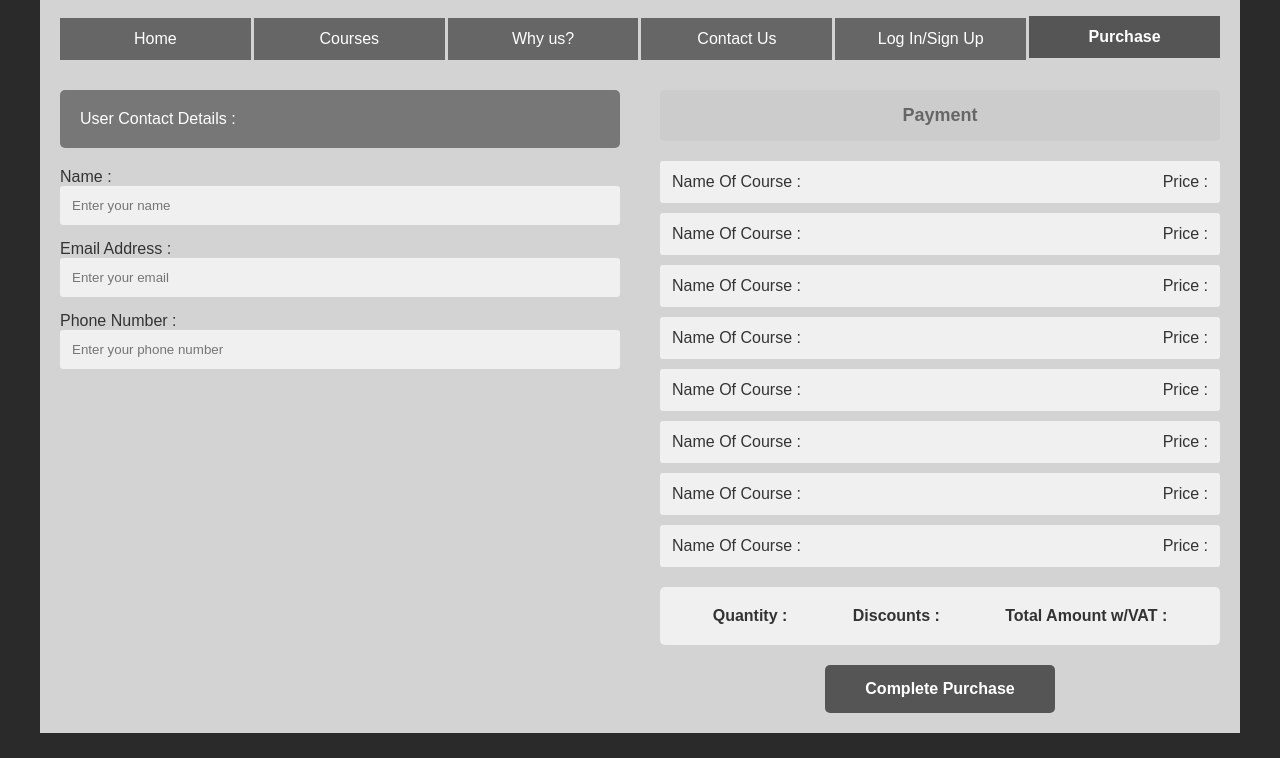
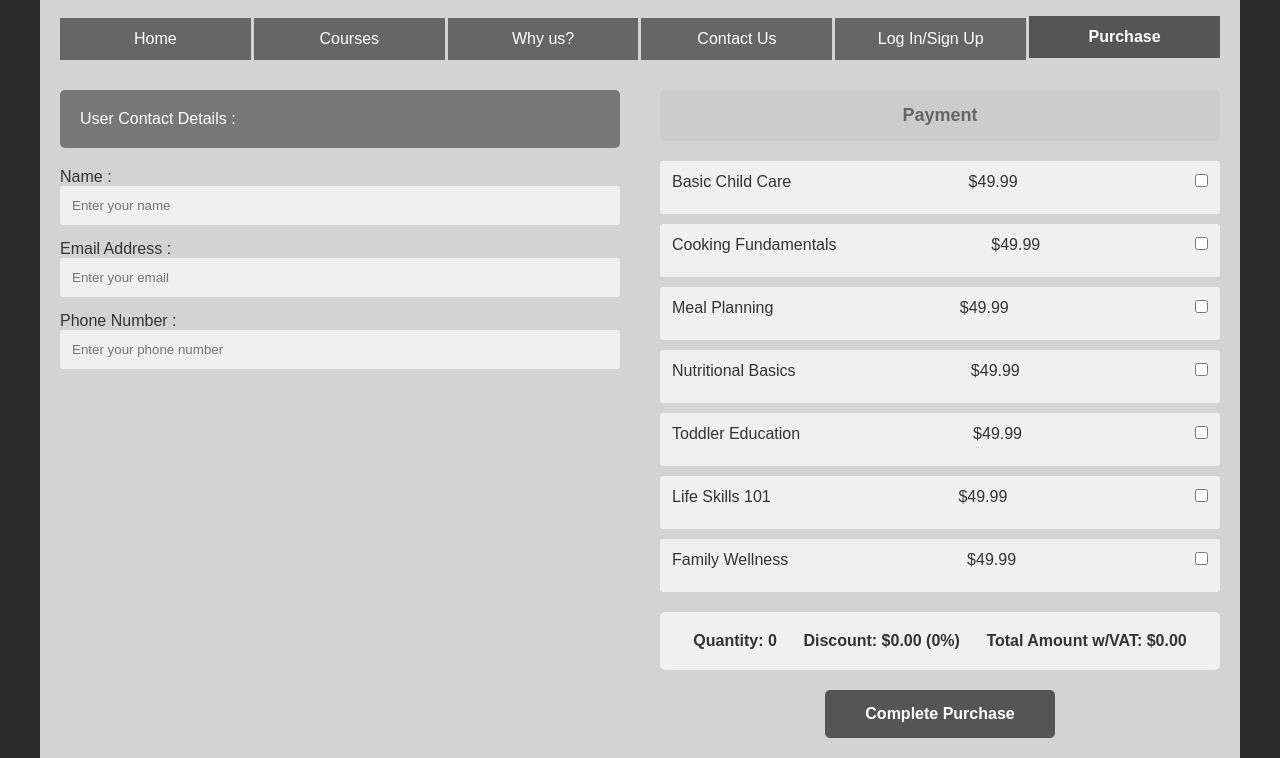
Before and after one commit to ST10466821/XHAW-WEBSITE-GROUP-PROJECT, a plain HTML site: page XHAW-WEBSITE-main/purchase.html in a window 1280 px wide. Shown: the part 141-899 px from the top of the page. Before the commit the page ends 874 px from the top, so only its background shows below. Drawn offline with Linux system fonts and the light colour scheme.

Commit message:
Refactor purchase form layout and enhance validation for user input and added code to allow for calculation of fees

```diff
--- a/XHAW-WEBSITE-main/purchase.html
+++ b/XHAW-WEBSITE-main/purchase.html
@@ -23,20 +23,15 @@
 
         <div class="purchase-form">
             <div class="purchase-left">
-                <div class="contact-details">
-                    User Contact Details :
-                </div>
-
+                <div class="contact-details">User Contact Details :</div>
                 <div>
                     <div>Name :</div>
                     <input type="text" placeholder="Enter your name">
                 </div>
-
                 <div>
                     <div>Email Address :</div>
                     <input type="email" placeholder="Enter your email">
                 </div>
-
                 <div>
                     <div>Phone Number :</div>
                     <input type="tel" placeholder="Enter your phone number">
@@ -47,56 +42,113 @@
                 <div class="payment-header">Payment</div>
 
                 <div class="payment-item">
-                    <span>Name Of Course :</span>
-                    <span>Price :</span>
+                    <span>Basic Child Care</span>
+                    <span class="price">$49.99</span>
+                    <span><input type="checkbox" id="course1" name="courses" value="49.99" onchange="calculateTotal()"></span>
                 </div>
 
                 <div class="payment-item">
-                    <span>Name Of Course :</span>
-                    <span>Price :</span>
+                    <span>Cooking Fundamentals</span>
+                    <span class="price">$49.99</span>
+                    <span><input type="checkbox" id="course2" name="courses" value="49.99" onchange="calculateTotal()"></span>
                 </div>
 
                 <div class="payment-item">
-                    <span>Name Of Course :</span>
-                    <span>Price :</span>
+                    <span>Meal Planning</span>
+                    <span class="price">$49.99</span>
+                    <span><input type="checkbox" id="course3" name="courses" value="49.99" onchange="calculateTotal()"></span>
                 </div>
 
                 <div class="payment-item">
-                    <span>Name Of Course :</span>
-                    <span>Price :</span>
+                    <span>Nutritional Basics</span>
+                    <span class="price">$49.99</span>
+                    <span><input type="checkbox" id="course4" name="courses" value="49.99" onchange="calculateTotal()"></span>
                 </div>
 
                 <div class="payment-item">
-                    <span>Name Of Course :</span>
-                    <span>Price :</span>
+                    <span>Toddler Education</span>
+                    <span class="price">$49.99</span>
+                    <span><input type="checkbox" id="course5" name="courses" value="49.99" onchange="calculateTotal()"></span>
                 </div>
 
                 <div class="payment-item">
-                    <span>Name Of Course :</span>
-                    <span>Price :</span>
+                    <span>Life Skills 101</span>
+                    <span class="price">$49.99</span>
+                    <span><input type="checkbox" id="course6" name="courses" value="49.99" onchange="calculateTotal()"></span>
                 </div>
 
                 <div class="payment-item">
-                    <span>Name Of Course :</span>
-                    <span>Price :</span>
-                </div>
-
-                <div class="payment-item">
-                    <span>Name Of Course :</span>
-                    <span>Price :</span>
+                    <span>Family Wellness</span>
+                    <span class="price">$49.99</span>
+                    <span><input type="checkbox" id="course7" name="courses" value="49.99" onchange="calculateTotal()"></span>
                 </div>
 
                 <div class="payment-total">
-                    <span>Quantity :</span>
-                    <span>Discounts :</span>
-                    <span>Total Amount w/VAT :</span>
+                    <span>Quantity: <span id="quantity">0</span></span>
+                    <span>Discount: $<span id="discount">0.00</span> (<span id="discountPercent">0</span>%)</span>
+                    <span>Total Amount w/VAT: $<span id="total">0.00</span></span>
                 </div>
 
                 <div style="text-align: center;">
-                    <button class="purchase-button">Complete Purchase</button>
+                    <button class="purchase-button" onclick="validateAndSubmit()">Complete Purchase</button>
                 </div>
             </div>
         </div>
     </div>
+
+    <script>
+        function calculateTotal() {
+            const courses = document.getElementsByName("courses");
+            let subtotal = 0;
+            let selectedCount = 0;
+
+            for (let course of courses) {
+                if (course.checked) {
+                    subtotal += parseFloat(course.value);
+                    selectedCount++;
+                }
+            }
+
+            let discountPercent = 0;
+            if (selectedCount === 2) discountPercent = 5;
+            else if (selectedCount === 3) discountPercent = 10;
+            else if (selectedCount > 3) discountPercent = 15;
+
+            const discountAmount = subtotal * (discountPercent / 100);
+            const totalBeforeVat = subtotal - discountAmount;
+            const vatRate = 0.15; // 15% VAT
+            const vatAmount = totalBeforeVat * vatRate;
+            const total = totalBeforeVat + vatAmount;
+
+            document.getElementById("quantity").textContent = selectedCount;
+            document.getElementById("discount").textContent = discountAmount.toFixed(2);
+            document.getElementById("discountPercent").textContent = discountPercent;
+            document.getElementById("total").textContent = total.toFixed(2);
+        }
+
+        function validateAndSubmit() {
+            const name = document.querySelector('input[type="text"]').value;
+            const email = document.querySelector('input[type="email"]').value;
+            const phone = document.querySelector('input[type="tel"]').value;
+            const courses = document.getElementsByName("courses");
+            let selectedCount = 0;
+
+            for (let course of courses) {
+                if (course.checked) selectedCount++;
+            }
+
+            if (!name || !email || !phone) {
+                alert("Please fill in all contact details.");
+                return;
+            }
+
+            if (selectedCount === 0) {
+                alert("Please select at least one course.");
+                return;
+            }
+
+            alert("Purchase completed! Thank you, " + name + "!");
+        }
+    </script>
 </body>
 </html>
```
